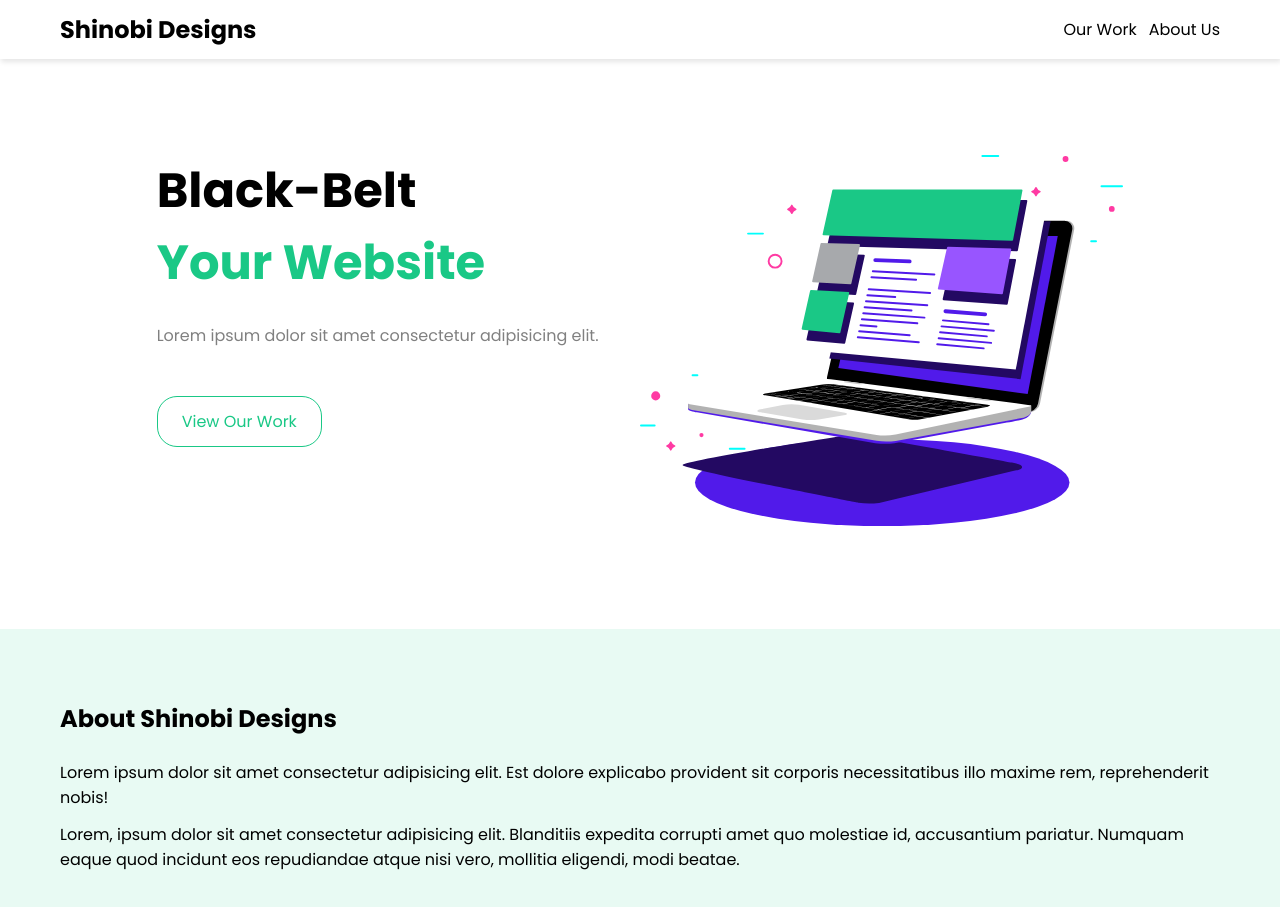
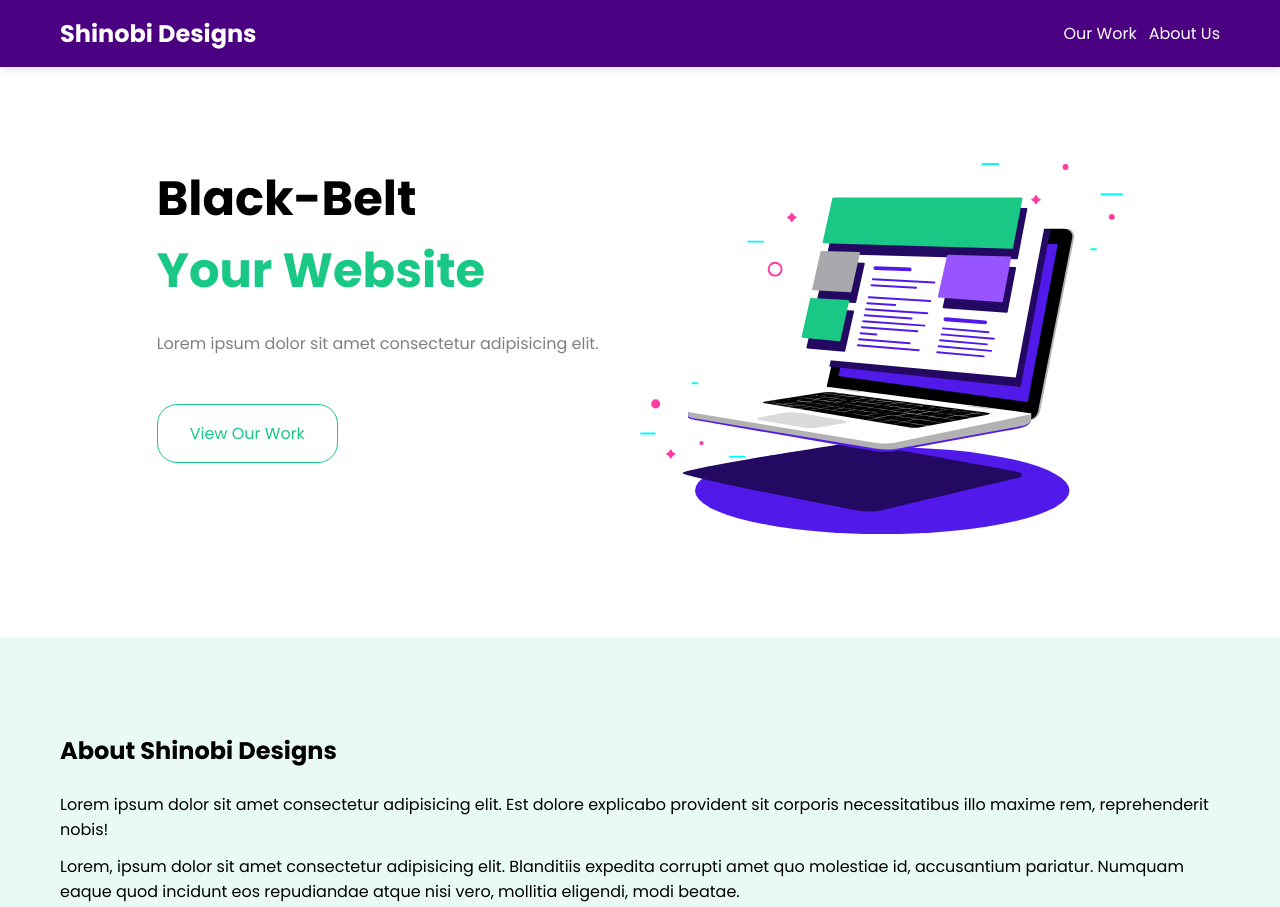
Before and after one commit to YanbinZuo/SCSS-practice, a website: page homepage.html in a window 1280 px wide. Shown: the top 907 px of the page. Drawn offline with Linux system fonts and the light colour scheme.

Commit message:
customizing the library

```diff
--- a/gulpfile.js
+++ b/gulpfile.js
@@ -3,14 +3,14 @@ const sass = require('gulp-sass')(require('sass'))
 const purgecss = require('gulp-purgecss')
 
 function buildStyles() {
-  return src('shinobi/**/*.scss')
+  return src('sass/**/*.scss')
   .pipe(sass())
   .pipe(purgecss({content: ['*.html']}))
   .pipe(dest('css'))
 }
 
 function watchTask() {
-  watch(['shinobi/**/*.scss', '*.html'], buildStyles)
+  watch(['sass/**/*.scss', '*.html'], buildStyles)
 }
 
 exports.default = series(buildStyles, watchTask)
--- a/homepage.html
+++ b/homepage.html
@@ -8,7 +8,7 @@
   </head>
   <body>
     <!-- navbar -->
-    <nav class="navbar justify-between">
+    <nav class="navbar-primary text-white justify-between">
       <div class="container">
         <h1 class="site-title">Shinobi Designs</h1>
         <ul class="display-f">
--- /dev/null
+++ b/sass/index.scss
@@ -0,0 +1,7 @@
+// customize theme variables
+$primary: indigo;
+$base-padding: 1rem;
+$base-border-thickness: 1.5px;
+
+// if import the index file, don't to write it
+@import "shinobi";
```
Also changed, not shown: shinobi/_variables.scss (+2 -5 lines), css/index.css.
